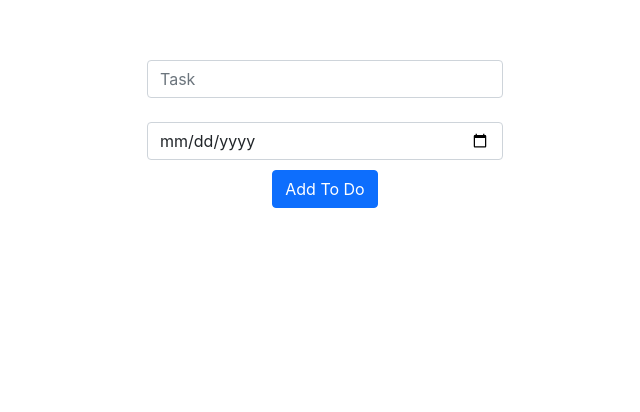
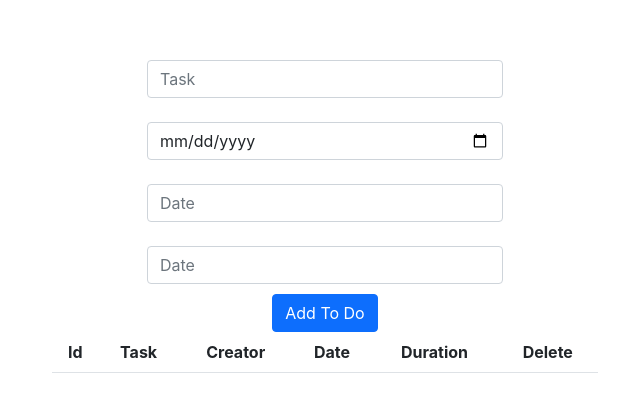
Before and after one commit to digikullReact/janfsreact, a React (Vite) app: page / in a window 1280 px wide. Shown: the part 140-552 px from the top of the page, without its empty margins (315-955 px from the left). Built offline with nearby package versions, Linux system fonts and the light colour scheme.

Commit message:
added table to the todolist

```diff
--- a/src/components/Todo.jsx
+++ b/src/components/Todo.jsx
@@ -7,7 +7,9 @@ const Todo = () => {
      */
     const [state,setState] =useState({
         task:"",
-        date:""
+        date:"",
+        creator:"",
+        duration:""
     })
 
     const [tasks,setTasks]=useState([]);
@@ -31,8 +33,10 @@ const Todo = () => {
         */
        setTasks([...tasks,state]);
        setState({
-           task:"",
-           date:""
+        task:"",
+        date:"",
+        creator:"",
+        duration:""
        })
 
     }
@@ -55,7 +59,10 @@ const Todo = () => {
             <div className='col-4 offset-4'>
 
             <input type="text" name='task' value={state.task} className='form-control' placeholder='Task' onChange={handleChange}/><br/>
-            <input type="date"  name='date' value={state.date} className='form-control' placeholder='Date' onChange={handleChange}/>
+            <input type="date"  name='date' value={state.date} className='form-control' placeholder='Date' onChange={handleChange}/><br/>
+            <input type="creator"  name='creator' value={state.creator} className='form-control' placeholder='Date' onChange={handleChange}/><br/>
+            <input type="duration"  name='duration' value={state.duration} className='form-control' placeholder='Date' onChange={handleChange}/>
+
             <button  className='btn btn-primary' style={{marginTop:"10px"}}  onClick={clickHandler}>
                 Add To Do
 
@@ -69,27 +76,52 @@ const Todo = () => {
         <div className='row'>
 
             <div className='col-6 offset-3'>
-                {
-                    tasks.map((ele,i)=>(
-                        <div key={i}>
-                        <li>
-                            Name - {ele.task}
-                            Pending Date - {ele.date}
-                        </li>
-                        <button onClick={()=>deleteTask(i)} className='btn btn-danger' >
-                            Delete Task
 
-                        </button>
+
+<table class="table">
+  <thead>
+    <tr>
+      <th scope="col">Id</th>
+      <th scope="col">Task</th>
+      <th scope="col">Creator</th>
+      <th scope="col">Date</th>
+      <th scope="col">Duration</th>
+      <th scope="col">Delete</th>
+
+    </tr>
+  </thead>
+  <tbody>
+      {
+          tasks.map((ele,i)=>(
+              <tr>
+                  <td>{i+1}</td>
+                  <td>{ele.task}</td>
+                  <td>{ele.date}</td>
+                  <td>{ele.creator}</td>
+                  <td>{ele.duration}</td>
+                  <td><button onClick={()=>deleteTask(i)} className="btn btn-danger">
+                      Delete Task
+                      </button></td>
+
+
+              </tr>
+
+          ))
+      }
+
+
+
+  </tbody>
+</table>
+
                         </div>
 
-                    ))
-                }
+
 
             </div>
 
 </div>
 
-    </div>
   )
 }
 
```
